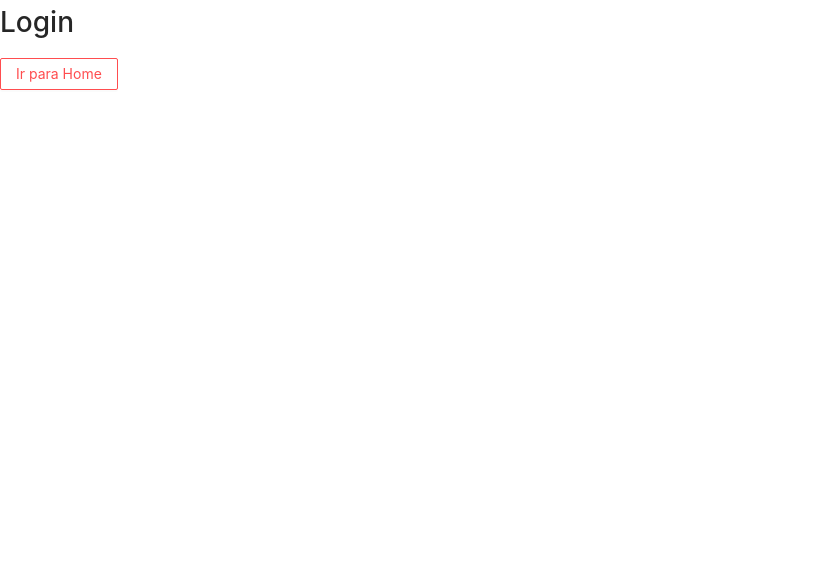
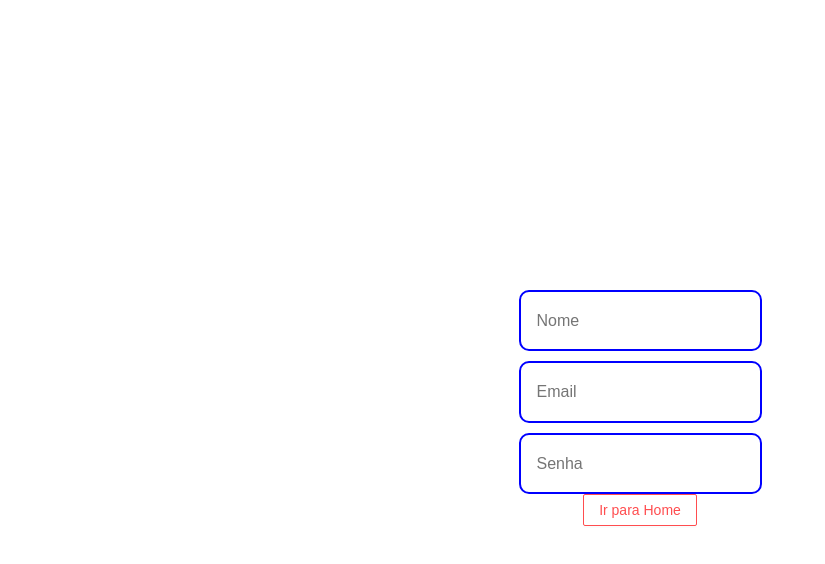
Before and after one commit to SamuelGDMG/postapp-web, a React (Create React App) app: page / in a window 1280 px wide. Shown: the top 564 px of the page, without its empty margins (0-825 px from the left). Built offline with nearby package versions, Linux system fonts and the light colour scheme.

Commit message:
initial commit

```diff
--- a/src/App.js
+++ b/src/App.js
@@ -1,13 +1,18 @@
 import React from 'react';
 import {BrowserRouter} from 'react-router-dom';
 import Routes from './routes/index'
+import GlobalStyle from './globalStyles'
 import 'antd/es/date-picker/style/css';
 
 const App = () => {
   return (
+  <>
     <BrowserRouter>
       <Routes/>
     </BrowserRouter>
+
+  <GlobalStyle/>
+  </>
   );
 }
 
--- /dev/null
+++ b/src/globalStyles.js
@@ -0,0 +1,29 @@
+import {createGlobalStyle} from 'styled-components'
+
+export default createGlobalStyle`
+*{
+    margin: 0;
+    padding: 0;
+    box-sizing: border-box;
+    outline: 0;
+}
+
+body{
+    background: #fff;
+    color: #fff;
+    -webkit-font-smoothing: antialiased;
+}
+
+body, input, button {
+    font-family: 'Oswald', sans-serif;
+    font-size: 16px;
+}
+
+h1, h2, h3, h4, h5, h6, strong{
+font-weight: 500
+}
+
+button{
+    cursor: pointer;
+}
+`
--- a/src/pages/SignIn/index.js
+++ b/src/pages/SignIn/index.js
@@ -1,12 +1,22 @@
 import React from 'react';
 import {Link} from 'react-router-dom'
 import { Button } from 'antd';
+import {Container, Content, AnimationContainer, Input} from './styles'
+import { UserOutlined } from '@ant-design/icons';
 
 const SignIn = () => {
     return (
         <>
-        <h1>Login</h1>
-        <Link to="/home"><Button danger>Ir para Home</Button></Link>
+        <Container>
+            <Content>
+                <AnimationContainer>
+                    <UserOutlined/><Input name="name" placeholder="Nome"></Input>
+                    <Input name="email" placeholder="Email"></Input>
+                    <Input name="password" placeholder="Senha" type="password"></Input>
+                    <Link to="/home"><Button danger>Ir para Home</Button></Link>
+                </AnimationContainer>
+            </Content>
+        </Container>
         </>
     )
 }
--- /dev/null
+++ b/src/pages/SignIn/styles.js
@@ -0,0 +1,50 @@
+import styled, {keyframes} from 'styled-components'
+
+export const Container = styled.div`
+height: 100vh;
+display: flex;
+align-items: stretch;
+`;
+
+export const Content = styled.div`
+display: flex;
+flex-direction: column;
+place-content: center;
+align-items: center;
+width: 100%;
+`;
+
+const appearFromRight = keyframes`
+from {
+    opacity: 0;
+    transform: translateX(50px);
+}
+to {
+    opacity: 1;
+    transform: translateX(0);
+}
+`;
+
+export const AnimationContainer = styled.div`
+display: flex;
+flex-direction: column;
+place-content: center;
+align-items: center;
+
+animation: ${appearFromRight} 1s;
+`;
+
+export const Input = styled.input`
+background: #fff;
+    border-radius: 10px;
+    border: 2px solid blue;
+    padding: 16px;
+    width: 100%;
+    color: blue;
+    display: flex;
+    align-items: center;
+
+    & + input {
+    margin-top: 10px;
+    }
+`;
--- a/src/pages/SignUp/index.js
+++ b/src/pages/SignUp/index.js
@@ -1,13 +1,18 @@
-import React from 'react';
+import React, {useState} from 'react';
 import {Link} from 'react-router-dom'
-import { Button } from 'antd';
+import { Form, Input, Button, Modal, Row, Col } from 'antd';
 
 const SignUp = () => {
+    const [isVisible, setIsVisible] = useState(false)
     return (
-        <>
-        <h1>Registrar</h1>
-        <Link to="/"><Button type="primary" danger>Ir para Login</Button></Link>
-        </>
+        <Row align="middle "  justify="center " style={{ padding: 12 }}>
+            <Col flex={1}>
+                <Link to="/"><Button type="primary" danger>Ir para Login</Button></Link>
+                <Button onClick={() => setIsVisible(true)}></Button>
+                {isVisible === true ? <Modal><p>AAAAAAAAAA</p></Modal> : null}
+            </Col>
+
+    </Row>
     )
 }
 
--- /dev/null
+++ b/src/pages/SignUp/styles.js
@@ -0,0 +1,35 @@
+import styled, {keyframes} from 'styled-components'
+
+export const Container = styled.div`
+height: 100vh;
+display: flex;
+align-items: stretch;
+`;
+
+export const Content = styled.div`
+display: flex;
+flex-direction: column;
+place-content: center;
+align-items: center;
+width: 100%;
+`;
+
+const appearFromRight = keyframes`
+from {
+    opacity: 0;
+    transform: translateX(50px);
+}
+to {
+    opacity: 1;
+    transform: translateX(0);
+}
+`;
+
+export const AnimationContainer = styled.div`
+display: flex;
+flex-direction: column;
+place-content: center;
+align-items: center;
+
+animation: ${appearFromRight} 1s;
+`;
```
